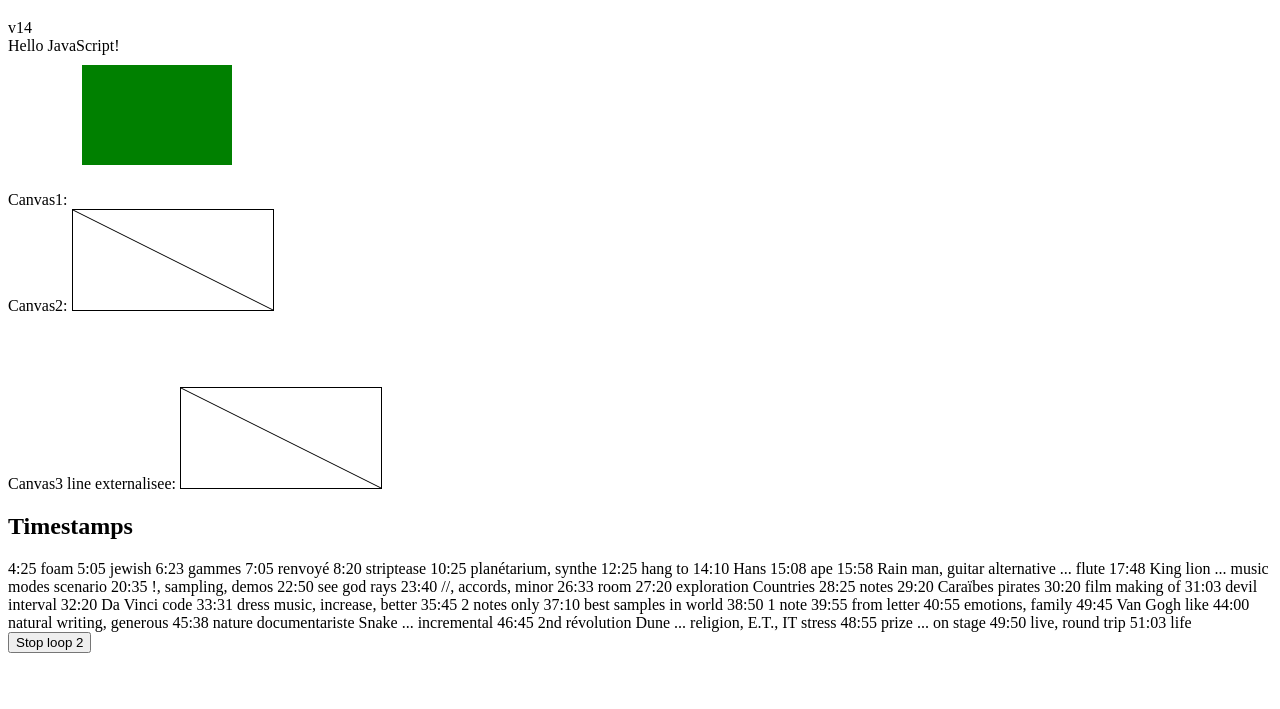
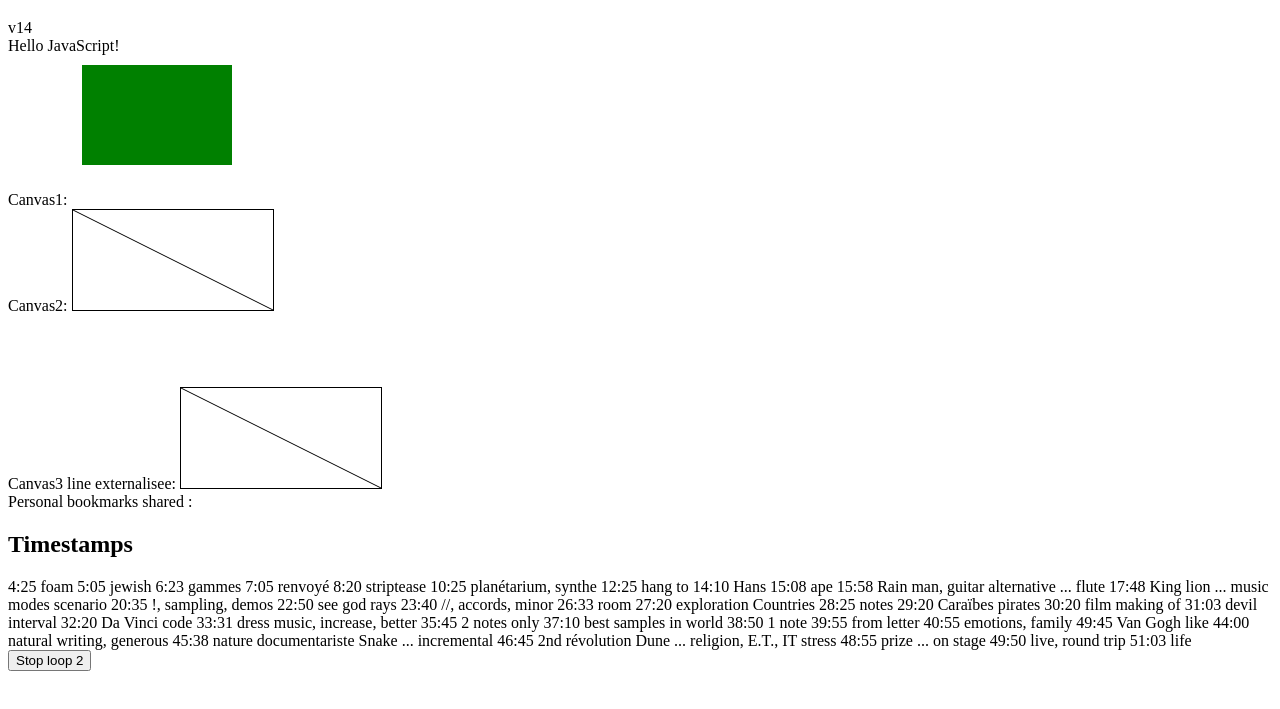
Before and after one commit to Homniserv/arte.tv-fr-112479-000-A-hans-zimmer-le-compositeur-d-hollywood--compositeurs-de-musiques-de-films, a plain HTML site: page index.html in a window 1280 px wide. Shown: the part 61-770 px from the top of the page. Drawn offline with nearby package versions, Linux system fonts and the light colour scheme.

Commit message:
chore: personal

```diff
--- a/index.html
+++ b/index.html
@@ -29,7 +29,7 @@
 
 
     </div>
-
+    Personal bookmarks shared :
 	    <div><h2>Timestamps</h2>
 
 	  4:25 foam 5:05 jewish 6:23 gammes 7:05 renvoyé 8:20 striptease 10:25 planétarium, synthe 12:25 hang to 14:10 Hans 15:08 ape 15:58 Rain man, guitar alternative  ... flute 17:48 King lion ... music modes scenario 20:35 !, sampling, demos 22:50 see god rays 23:40 //, accords, minor 26:33 room 27:20 exploration Countries 28:25 notes 29:20 Caraïbes pirates 30:20 film making of 31:03 devil interval 32:20 Da Vinci code
```
